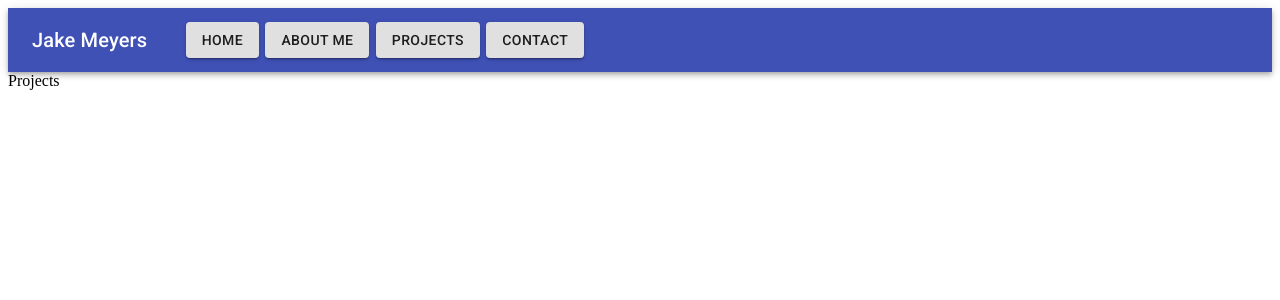
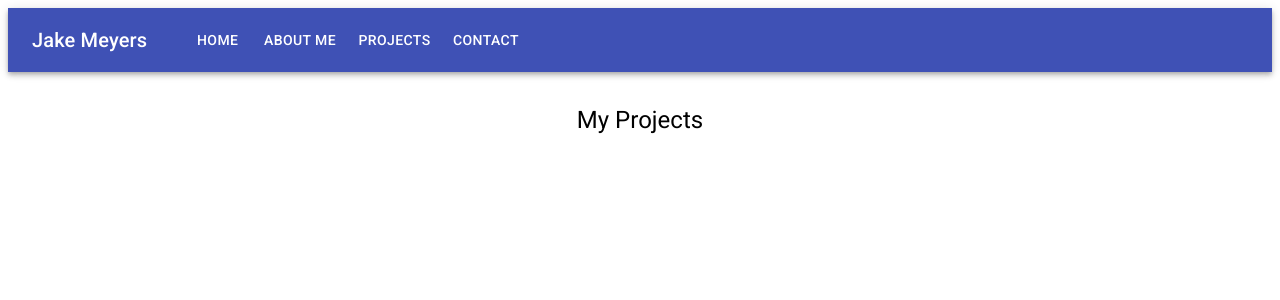
Before and after one commit to jrmeyers92/newPortfolio, a React (Create React App) app: page /projects in a window 1280 px wide. Shown: the top 300 px of the page. Built offline with nearby package versions, Linux system fonts and the light colour scheme.

Commit message:
making progress on projects section

```diff
--- a/src/App.js
+++ b/src/App.js
@@ -5,20 +5,19 @@ import Contact from "./pages/Contact";
 import Projects from "./pages/Projects";
 import { makeStyles } from "@material-ui/core/styles";
 import { Switch, Route } from "react-router-dom";
-import useMediaQuery from "@material-ui/core/useMediaQuery";
 
 function App() {
 	const useStyles = makeStyles({
 		app: {
-			height: "200vh",
 			margin: 0,
+			padding: 0,
 		},
 	});
 	const classes = useStyles();
 
 	return (
 		<div className={classes.app}>
-			<Nav />
+			<Nav className={classes.app} />
 			<Switch>
 				<Route from='/' exact></Route>
 
--- a/src/components/Nav.js
+++ b/src/components/Nav.js
@@ -16,6 +16,7 @@ const useStyles = makeStyles((theme) => ({
 	root: {
 		flexGrow: 1,
 		margin: 0,
+		padding: 0,
 	},
 	menuButton: {
 		marginRight: theme.spacing(2),
@@ -31,6 +32,9 @@ const useStyles = makeStyles((theme) => ({
 		width: "100%",
 		flexGrow: 1,
 		justifyContent: "space-evenly",
+	},
+	button: {
+		color: "white",
 	},
 }));
 
@@ -121,7 +125,7 @@ const Nav = (props) => {
 								{menuItems.map((menuItem) => {
 									return (
 										<Button
-											variant='contained'
+											className={classes.button}
 											onClick={() => handleButtonClick(menuItem.pageURL)}>
 											{menuItem.menuTitle}
 										</Button>
--- a/src/pages/Projects.js
+++ b/src/pages/Projects.js
@@ -1,7 +1,35 @@
+import { Container, Typography } from "@material-ui/core";
 import React from "react";
+import { makeStyles } from "@material-ui/core/styles";
+import { useTheme } from "@material-ui/core/styles";
+
+const useStyles = makeStyles((theme) => ({
+	Typography: {
+		marginTop: "2rem",
+	},
+}));
 
 const Projects = () => {
-	return <div>Projects</div>;
+	const classes = useStyles();
+
+	const projects = [
+		{
+			title: "Rafting Landing Page",
+			github: "https://github.com/jrmeyers92/RaftingCompany",
+			url: "https://raftingcompany.netlify.app",
+		},
+	];
+
+	return (
+		<div>
+			<Typography variant='h5' align='center' className={classes.Typography}>
+				My Projects{" "}
+			</Typography>
+			<Container>
+
+			</Container>
+		</div>
+	);
 };
 
 export default Projects;
```
Also changed, not shown: 1 other file (tests, documents, lock files or other folders).
